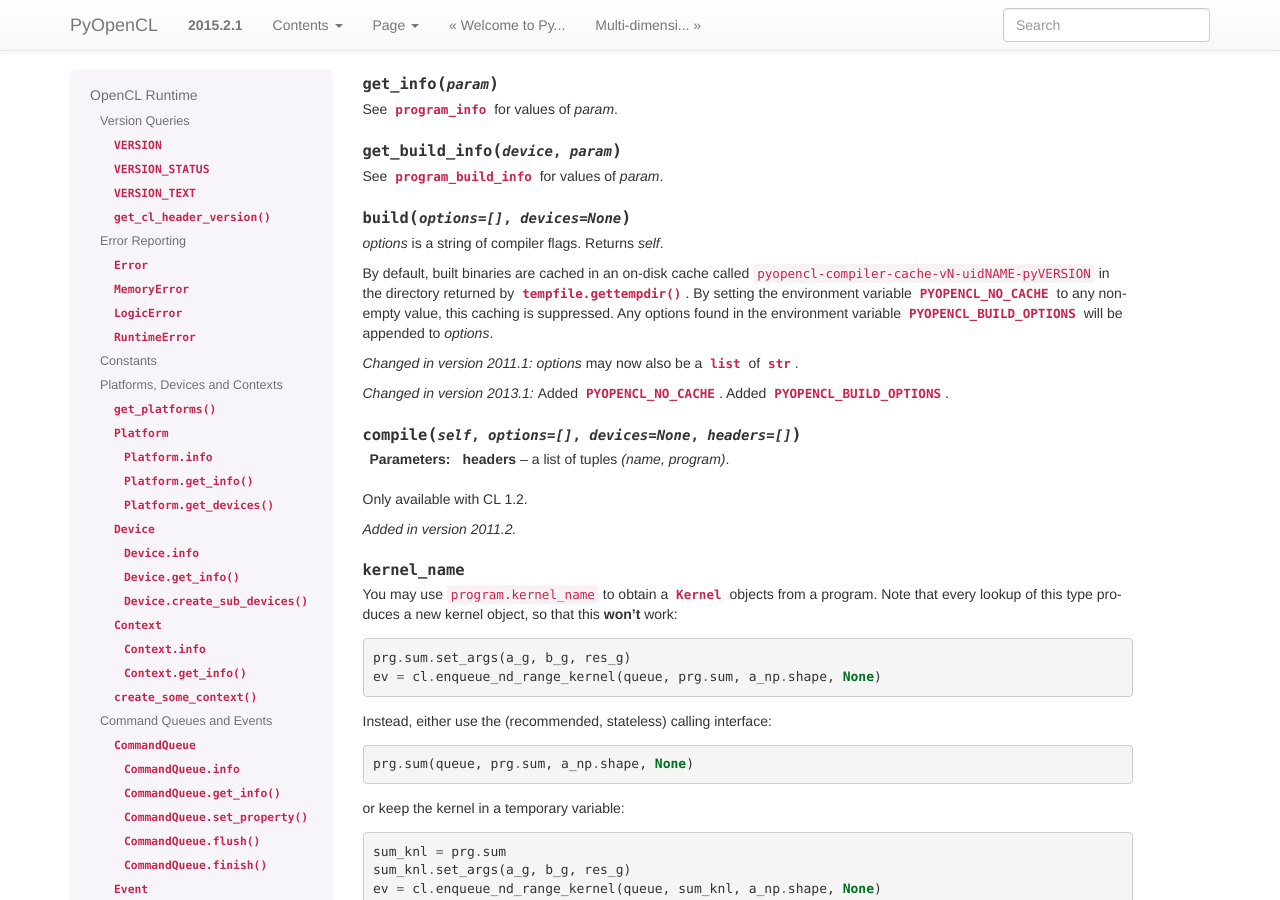
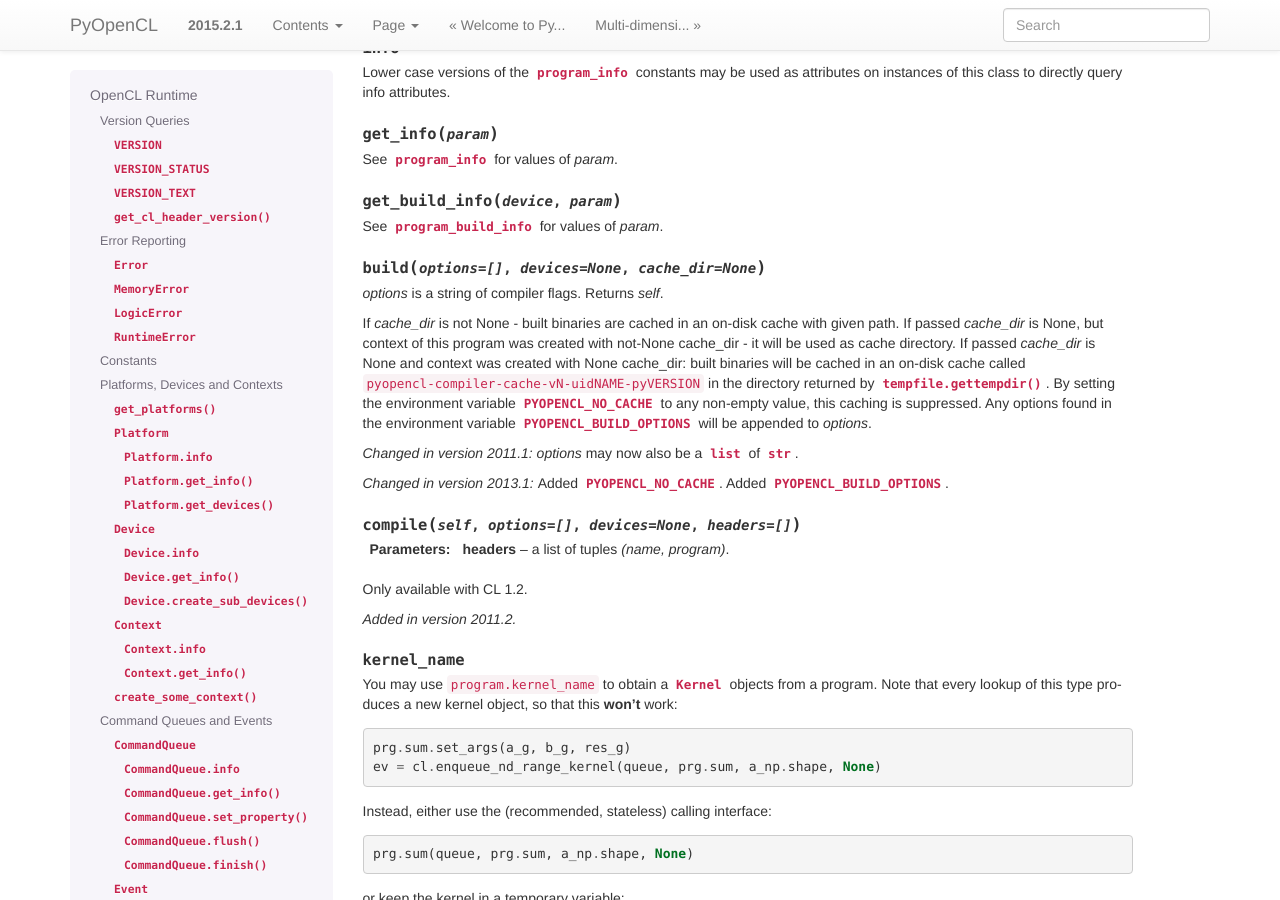
Before and after one commit to inducer/pyopencl, a Sphinx documentation site: the page built from doc/runtime.rst, in a window 1280 px wide and 900 px high, scrolled down 10715 px. Built offline with Sphinx 7.4.7, drawn with Linux system fonts in a browser that asks for light colours; some of the changed text lies outside the part shown.

Commit message:
Documentation updated abour cache_dir:  - Context constructor: new param cache_dir  - Program.build actualized: old param cache_dir described with taking into account Context cache_dir

```diff
--- a/doc/runtime.rst
+++ b/doc/runtime.rst
@@ -124,7 +124,7 @@ Platforms, Devices and Contexts
 
     Two instances of this class may be compared using *=="* and *"!="*.
 
-.. class:: Context(devices=None, properties=None, dev_type=None)
+.. class:: Context(devices=None, properties=None, dev_type=None, cache_dir=None)
 
     Create a new context. *properties* is a list of key-value
     tuples, where each key must be one of :class:`context_properties`.
@@ -133,6 +133,9 @@ Platforms, Devices and Contexts
     *dev_type* is one of the :class:`device_type` constants.
     If neither is specified, a context with a *dev_type* of
     :attr:`device_type.DEFAULT` is created.
+
+    If *cache_dir* is not `None` - it will be used as default *cache_dir*
+    for all its' :class:`Program` instances builds (see also :meth:`Program.build`).
 
     .. note::
 
@@ -654,12 +657,17 @@ Programs and Kernels
 
         See :class:`program_build_info` for values of *param*.
 
-    .. method:: build(options=[], devices=None)
+    .. method:: build(options=[], devices=None, cache_dir=None)
 
         *options* is a string of compiler flags.
         Returns *self*.
 
-        By default, built binaries are cached in an on-disk cache called
+        If *cache_dir* is not None - built binaries are cached in an on-disk cache
+        with given path.
+        If passed *cache_dir* is None, but context of this program was created with
+        not-None cache_dir - it will be used as cache directory.
+        If passed *cache_dir* is None and context was created with None cache_dir:
+        built binaries will be cached in an on-disk cache called
         :file:`pyopencl-compiler-cache-vN-uidNAME-pyVERSION` in the directory
         returned by :func:`tempfile.gettempdir`.  By setting the environment
         variable :envvar:`PYOPENCL_NO_CACHE` to any non-empty value, this
```
